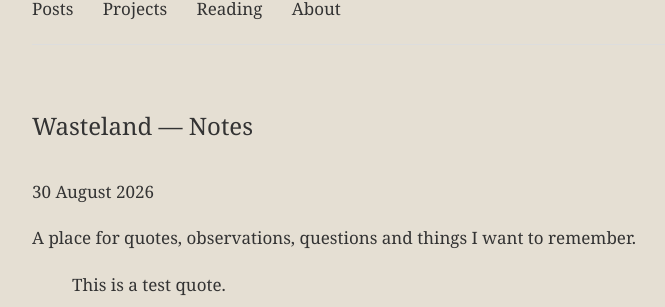
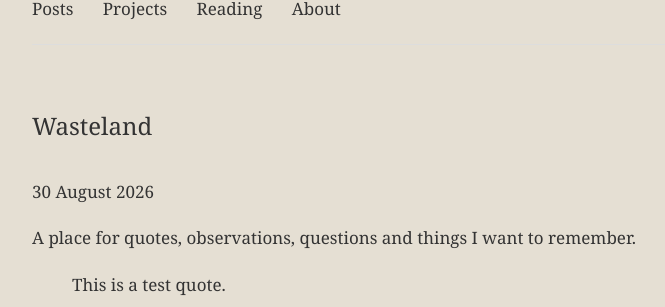
Before and after one commit to bakeramy/wabisabinotes, a Jekyll site: the page built from _notes/2026-08-30-wasteland.md, in a window 1280 px wide. Shown: the part 182-489 px from the top of the page, without its empty margins (228-893 px from the left). Built offline with Jekyll 4.4.1, drawn with Linux system fonts in a browser that asks for light colours.

Commit message:
Update 2026-08-30-wasteland.md

```diff
--- a/_notes/2026-08-30-wasteland.md
+++ b/_notes/2026-08-30-wasteland.md
@@ -1,8 +1,6 @@
 ---
 layout: post
-title: Wasteland — Notes
-book: Wasteland
-author: Claire Vaye Watkins
+title: Wasteland
 date: 2026-08-30
 ---
 
```
